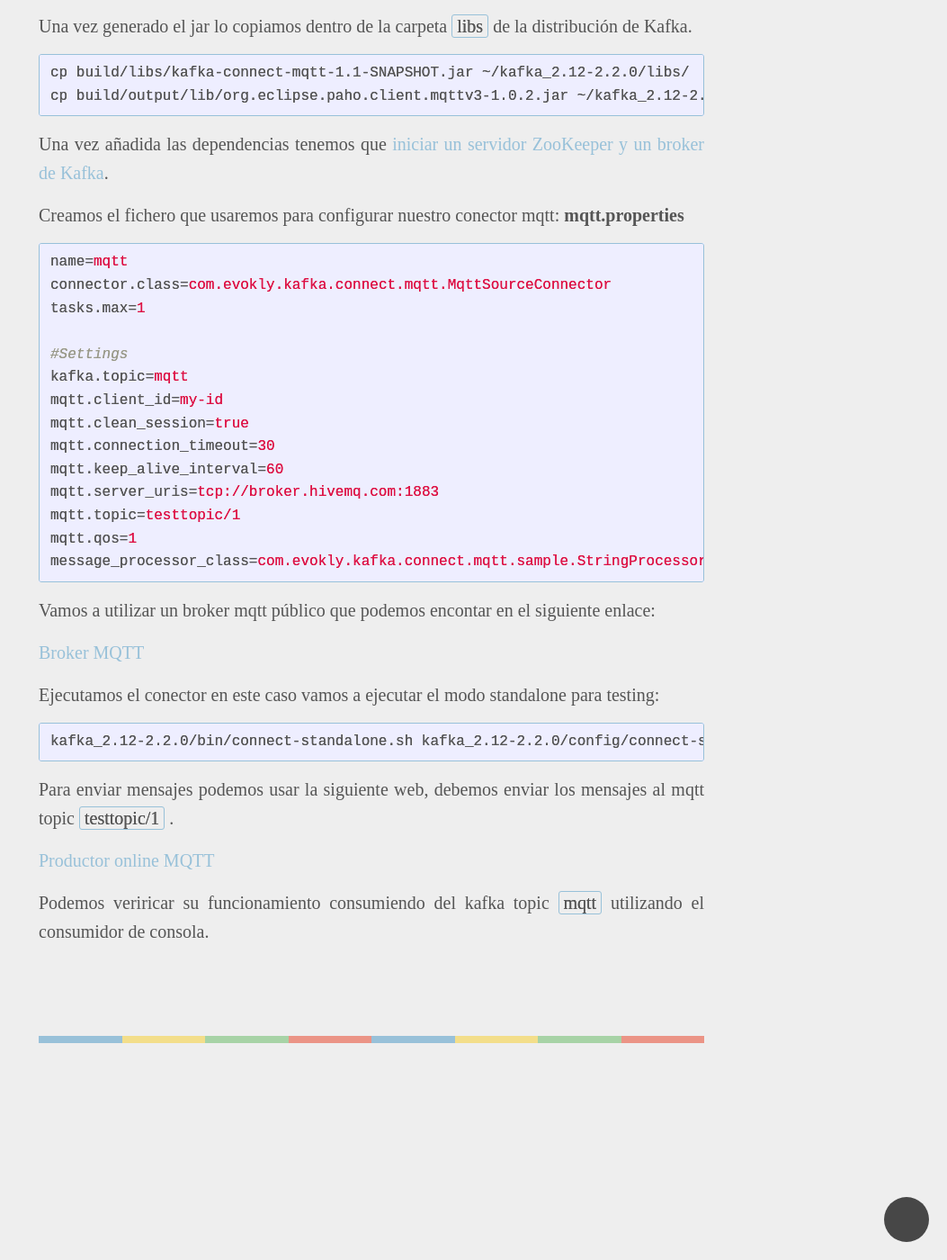
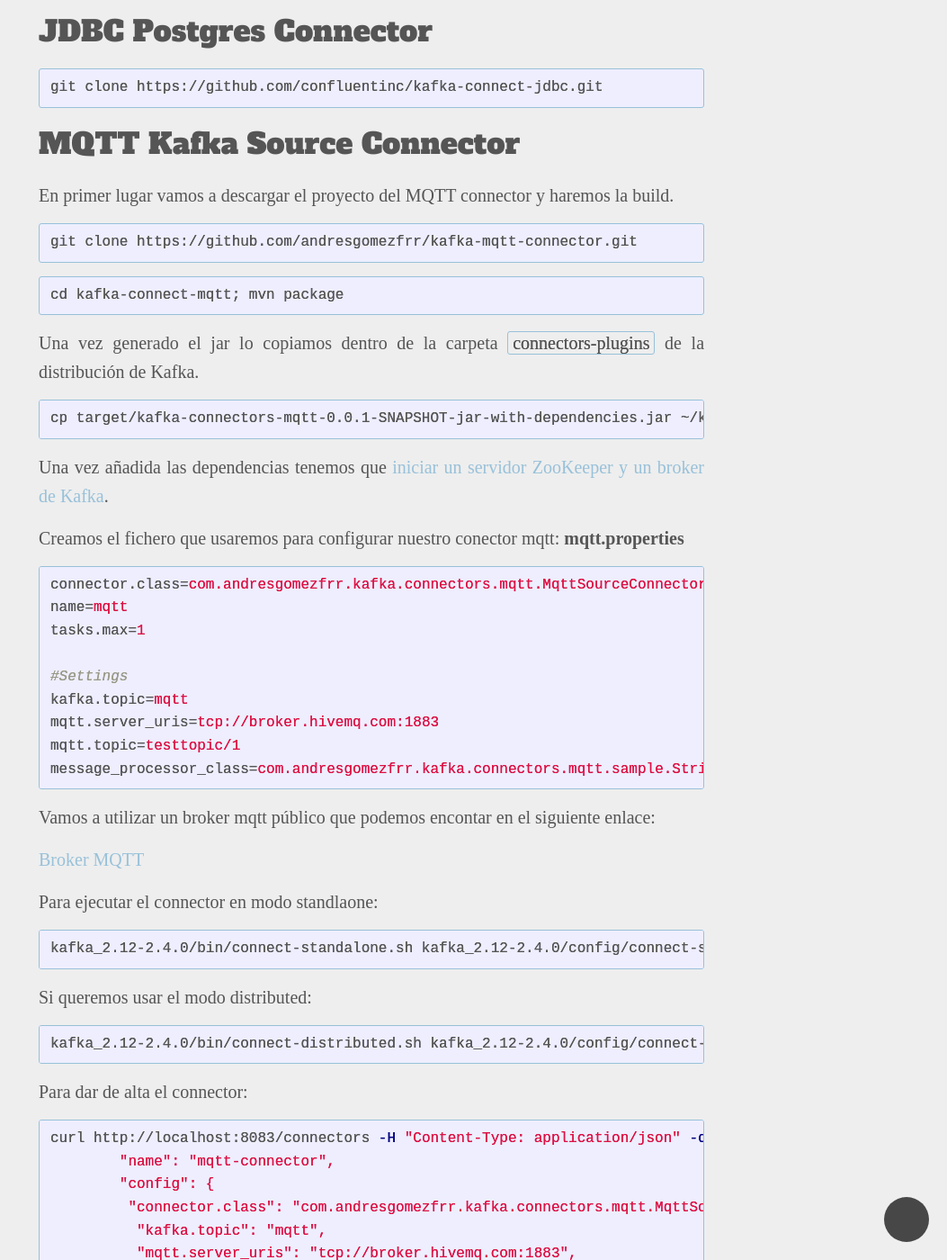
Before and after one commit to andresgomezfrr/blog, a Jekyll site: the page built from _docs/kafka.md, in a window 1280 px wide and 1400 px high, scrolled down 34982 px. Shown: the whole window at 90% size, without its empty margins (227-1280 px from the left). Built offline with Jekyll 4.4.1, drawn with Linux system fonts in a browser that asks for light colours; nearby versions of some CDN libraries; some web fonts are replaced; some of the changed text lies outside the part shown.

Commit message:
mqtt connector

````diff
--- a/_docs/kafka.md
+++ b/_docs/kafka.md
@@ -1271,23 +1271,37 @@
 
 # Connectors
 
+Antes de todo, creamos la carpeta `connectors-plugins` dentro de la distribución de Kafka, y configuramos los ficheros `config/connect-distributed.properties` y `config/connect-standalone.properties` para que utilicen la carpeta de plugins.
+
+```
+# Adaptar esta ruta correctamente.
+plugin.path=/kafka_2.12-2.4.0/connector-plugins
+```
+
+## JDBC Postgres Connector
+
+```
+git clone https://github.com/confluentinc/kafka-connect-jdbc.git
+```
+
+
+
 ## MQTT Kafka Source Connector
 
 En primer lugar vamos a descargar el proyecto del MQTT connector y haremos la build.
 
 ```
-git clone https://github.com/wizzie-io/kafka-connect-mqtt
+git clone https://github.com/andresgomezfrr/kafka-mqtt-connector.git
 ```
 
 ```
-cd kafka-connect-mqtt; ./gradlew clean jar copyRuntimeLibs
+cd kafka-connect-mqtt; mvn package
 ```
 
-Una vez generado el jar lo copiamos dentro de la carpeta `libs` de la distribución de Kafka.
+Una vez generado el jar lo copiamos dentro de la carpeta `connectors-plugins` de la distribución de Kafka.
 
 ```
-cp build/libs/kafka-connect-mqtt-1.1-SNAPSHOT.jar ~/kafka_2.12-2.2.0/libs/
-cp build/output/lib/org.eclipse.paho.client.mqttv3-1.0.2.jar ~/kafka_2.12-2.2.0/libs/
+cp target/kafka-connectors-mqtt-0.0.1-SNAPSHOT-jar-with-dependencies.jar ~/kafka_2.12-2.4.0/connectors-plugins/
 ```
 
 Una vez añadida las dependencias tenemos que [iniciar un servidor ZooKeeper y un broker de Kafka](https://github.com/andresgomezfrr/big-data-md/blob/master/kafka/1.arquitectura/zookeeper-kafka.md).
@@ -1296,30 +1310,52 @@
 **mqtt.properties**
 
 ```properties
+connector.class=com.andresgomezfrr.kafka.connectors.mqtt.MqttSourceConnector
 name=mqtt
-connector.class=com.evokly.kafka.connect.mqtt.MqttSourceConnector
 tasks.max=1
 
 #Settings
 kafka.topic=mqtt
-mqtt.client_id=my-id
-mqtt.clean_session=true
-mqtt.connection_timeout=30
-mqtt.keep_alive_interval=60
 mqtt.server_uris=tcp://broker.hivemq.com:1883
 mqtt.topic=testtopic/1
-mqtt.qos=1
-message_processor_class=com.evokly.kafka.connect.mqtt.sample.StringProcessor
+message_processor_class=com.andresgomezfrr.kafka.connectors.mqtt.sample.StringProcessor
 ```
 
 Vamos a utilizar un broker mqtt público que podemos encontar en el siguiente enlace:
 
-[Broker MQTT](http://www.hivemq.com/try-out/)
+[Broker MQTT](https://www.hivemq.com/public-mqtt-broker/)
 
-Ejecutamos el conector en este caso vamos a ejecutar el modo standalone para testing:
+Para ejecutar el connector en modo standlaone:
 
 ```
-kafka_2.12-2.2.0/bin/connect-standalone.sh kafka_2.12-2.2.0/config/connect-standalone.properties mqtt.properties
+kafka_2.12-2.4.0/bin/connect-standalone.sh kafka_2.12-2.4.0/config/connect-standalone.properties mqtt.properties
+```
+
+Si queremos usar el modo distributed:
+
+```
+kafka_2.12-2.4.0/bin/connect-distributed.sh kafka_2.12-2.4.0/config/connect-distributed.properties
+```
+
+Para dar de alta el connector:
+
+```bash
+curl http://localhost:8083/connectors -H "Content-Type: application/json" -d '{
+	"name": "mqtt-connector",
+	"config": {
+       	 "connector.class": "com.andresgomezfrr.kafka.connectors.mqtt.MqttSourceConnector",
+          "kafka.topic": "mqtt",
+          "mqtt.server_uris": "tcp://broker.hivemq.com:1883",
+          "message_processor_class": "com.andresgomezfrr.kafka.connectors.mqtt.sample.StringProcessor",
+     	  "mqtt.topic":"testtopic/1"
+	}
+}'
+```
+
+Para borarr el connector:
+
+```bash
+curl http://localhost:8083/connectors/mqtt-connector -X DELETE -H "Content-Type: application/json"
 ```
 
 Para enviar mensajes podemos usar la siguiente web, debemos enviar los mensajes al mqtt topic `testtopic/1` .
````
